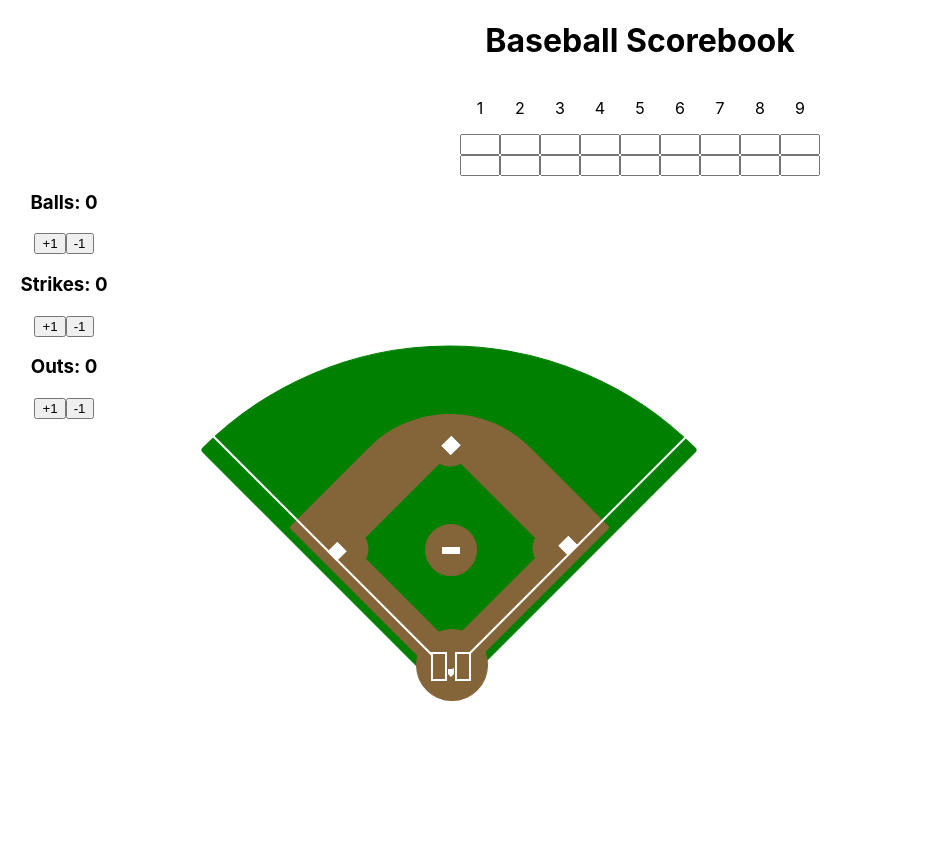
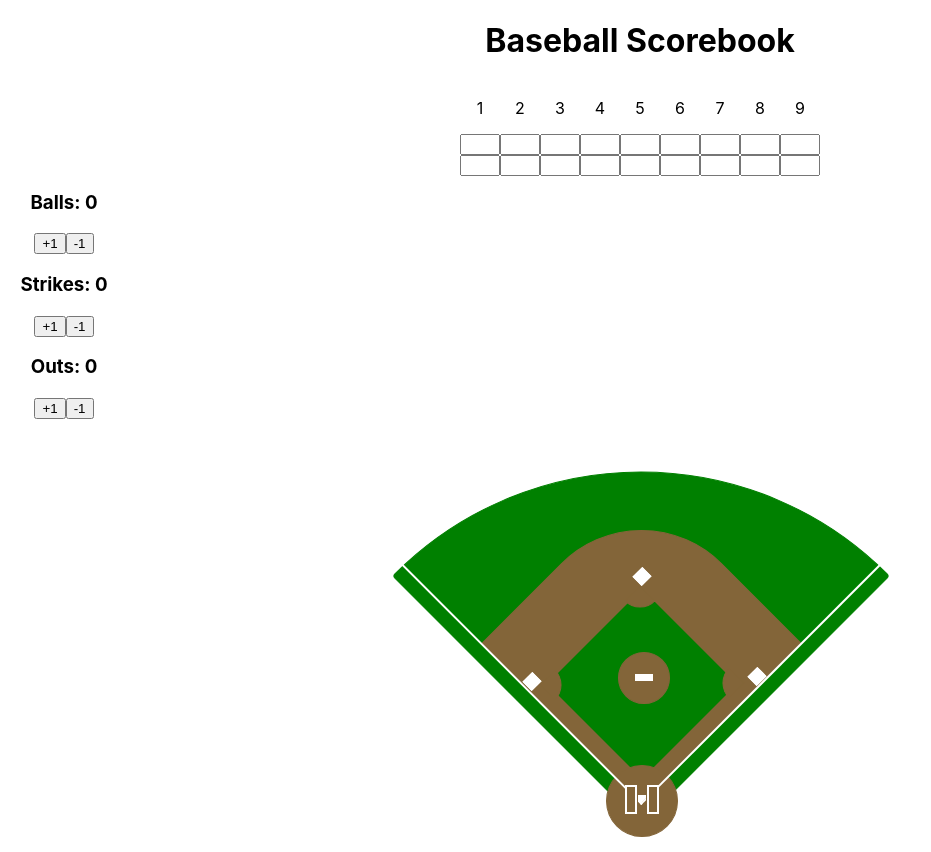
Before and after one commit to caseymacleod22/react-baseball-scorebook, a React (Create React App) app: page / in a window 1280 px wide. Shown: the whole page, without its empty margins (0-931 px from the left). Before the commit the page ends 800 px from the top, so only its background shows below. Built offline with nearby package versions, Linux system fonts and the light colour scheme.

Commit message:
field placement fix

```diff
--- a/src/App.css
+++ b/src/App.css
@@ -24,10 +24,8 @@
 
 #field{
   position:absolute;
-  margin-top: 30%;
-  margin-left: 10%;
-  top:-110px;
-  left:145px;
+  top:400px;
+  left:465px;
   height:350px;
   width:350px;
   border-radius:1% 100% 1% 1%;
@@ -37,10 +35,8 @@
 }
 #in-field{
   position:absolute;
-  margin-top: 30%;
-  margin-left: 10%;
-  top: 30px;
-  left:208px;
+  top: 530px;
+  left:528px;
   height:225px;
   width:225px;
   border-radius:1% 50% 1% 1%;
@@ -50,20 +46,18 @@
 }
 #base-lines{
   position:absolute;
-  top: 165px;
-  left: 239px;
+  top: 324px;
+  left: 442px;
   height:420px;
-  width:420px;
+  width:340px;
   border-left:2px solid white;
   border-bottom:2px solid white;
   -webkit-transform: rotate(-45deg);
 }
 #in-field-grass{
   position:absolute;
-  margin-top: 30%;
-  margin-left: 10%;
-  top: 97px;
-  left: 255px;
+  top: 617px;
+  left: 575px;
   height:130px;
   width:130px;
   border:2px solid green;
@@ -72,12 +66,10 @@
 }
 
 #first-base{
-  top: 155px;
-  left:433px;
+  top: 670px;
+  left:750px;
   background-color: white;
   position:absolute;
-  margin-top: 30%;
-  margin-left: 10%;
   height:13px;
   width:13px;
   -webkit-transform: rotate(-45deg);
@@ -86,12 +78,10 @@
   z-index: 1000;
 }
 #second-base{
-  top:55px;
-  left:315.5px;
+  top:570px;
+  left:635px;
   background-color: white;
   position:absolute;
-  margin-top: 30%;
-  margin-left: 10%;
   height:8px;
   width:8px;
   -webkit-transform: rotate(-45deg);
@@ -100,12 +90,10 @@
   z-index: 1000;
 }
 #third-base{
-  top:161px;
-  left:202px;
+  top: 675px;
+  left:525px;
   background-color: white;
   position:absolute;
-  margin-top: 30%;
-  margin-left: 10%;
   height:13px;
   width:13px;
   -webkit-transform: rotate(-45deg);
@@ -121,12 +109,10 @@
 
 #home-plate{
   position:absolute;
-  margin-top: 30%;
-  margin-left: 10%;
   height:7px;
   width:13px;
-  top:265px;
-  left:318px;
+  top:775px;
+  left:636px;
   /* border:1px solid white; */
   /* background-color:white; */
 }
@@ -148,10 +134,8 @@ margin-left: -9.5px;
 
 #pitchers-mound{
   position:absolute;
-  margin-top: 30%;
-  margin-left: 10%;
-  top:140px;
-  left:297px;
+  top: 652px;
+  left: 617.5px;
   height: 50px;
   width: 50px;
   border-radius:100% 100% 100% 100%;
@@ -161,29 +145,16 @@ margin-left: -9.5px;
 }
 #pitchers-rubber{
   position: absolute;
-  margin-top: 30%;
-  margin-left: 10%;
-  top: 163px;
-  left: 313.5px;
+  top: 674px;
+  left: 634.5px;
   height: 5px;
   width: 16px;
   border: 1px solid white;
   background-color:white;
 }
-#vertical{
-  position:absolute;
-  margin-top: 30%;
-  margin-left: 10%;
-  top:14px;
-  left:491px;
-  height:1115px;
-  width:1px;
-  border-left:1px solid black;
-}
+
 .half-circle{
   position:absolute;
-  margin-top: 15%;
-  margin-left: 10px;
   height:20px;
   width: 20px;
   -webkit-transform: rotate(-45deg);
@@ -191,24 +162,22 @@ margin-left: -9.5px;
   background-color:#836539;
 }
 #third-circle{
-  top:346px;
-  left:341px;
+  top:674px;
+  left:544px;
   border-radius:1% 1% 100% 1%;
 }
 #first-circle{
-  top:345px;
-  left:518px;
+  top:672px;
+  left:718px;
   border-radius:100% 1% 1% 1%;
 }
 #second-circle{
-  top:257px;
-  left:429px;
+  top:590px;
+  left:629px;
   border-radius:1% 1% 1% 100%;
 }
 .batters-box{
   position:absolute;
-  margin-top: 30%;
-  margin-left: 10%;
   height:25px;
   width: 15px;
   border:2px solid white;
@@ -221,24 +190,22 @@ margin-left: -9.5px;
 }
 #batters-box-right{
   box-shadow: 1px 0 #836539; /* Cover up the base line */
-  top: 268px;
-  left:303px;
-  height: 25px;;
-  width: 12px;
+  top: 785px;
+  left:625px;
+  /* height: 25px;; */
+  width: 8px;
 }
 #batters-box-left{
 box-shadow: -1px 0 #836539; /* Cover up the base line */
-  top: 268px;
-  left:327px;
-  height: 25px;
-  width: 12px;
+  top: 785px;
+  left:647px;
+  /* height: 25px; */
+  width: 8px;
 }
 #batting-circle{
   position:absolute;
-  margin-top: 30%;
-  margin-left: 10%;
-  top:245px;
-  left:287.5px;
+  top:765px;
+  left:606px;
   height:70px;
   width:70px;
   border-radius:100% 100% 100% 100%;
```
